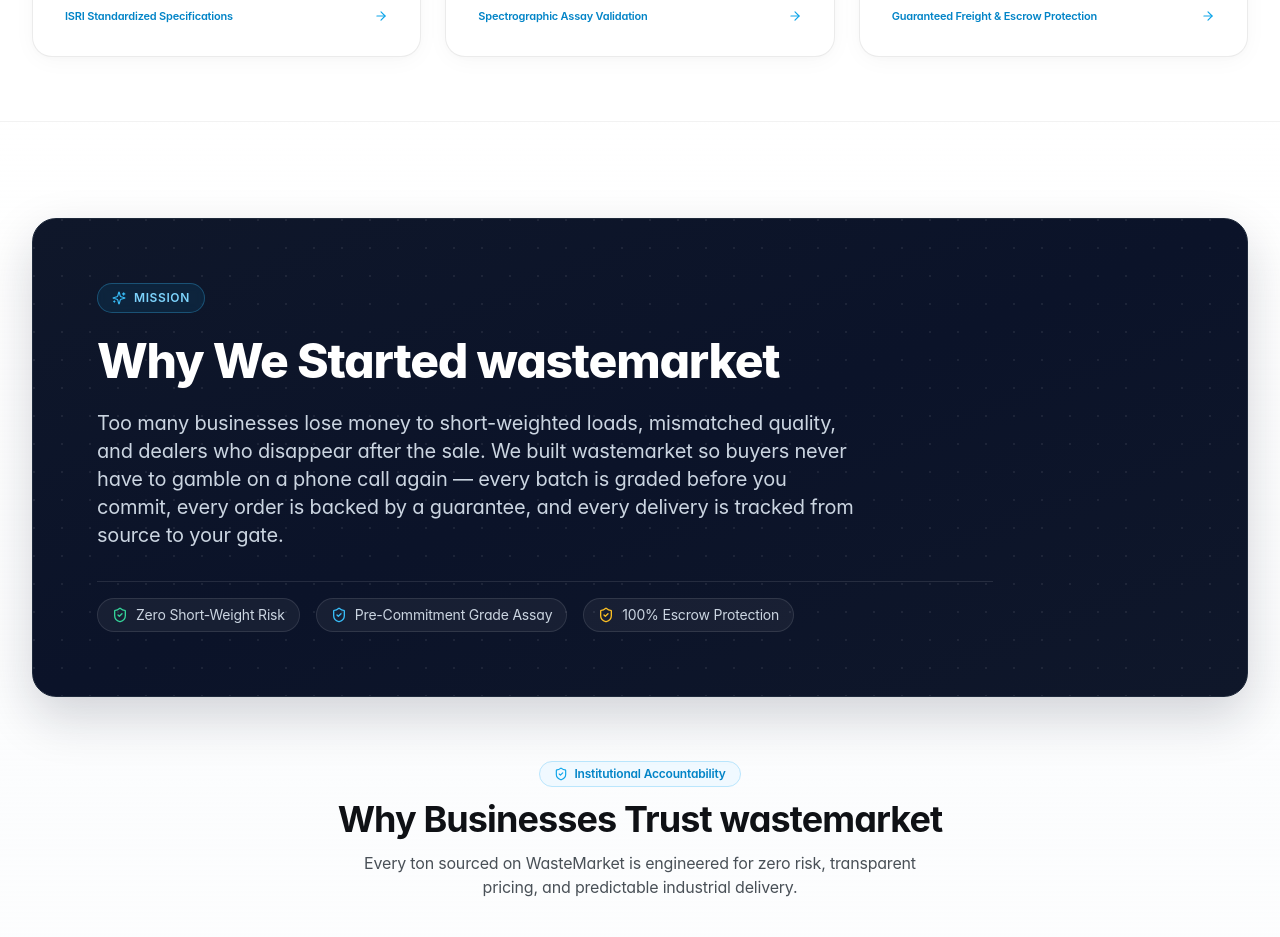
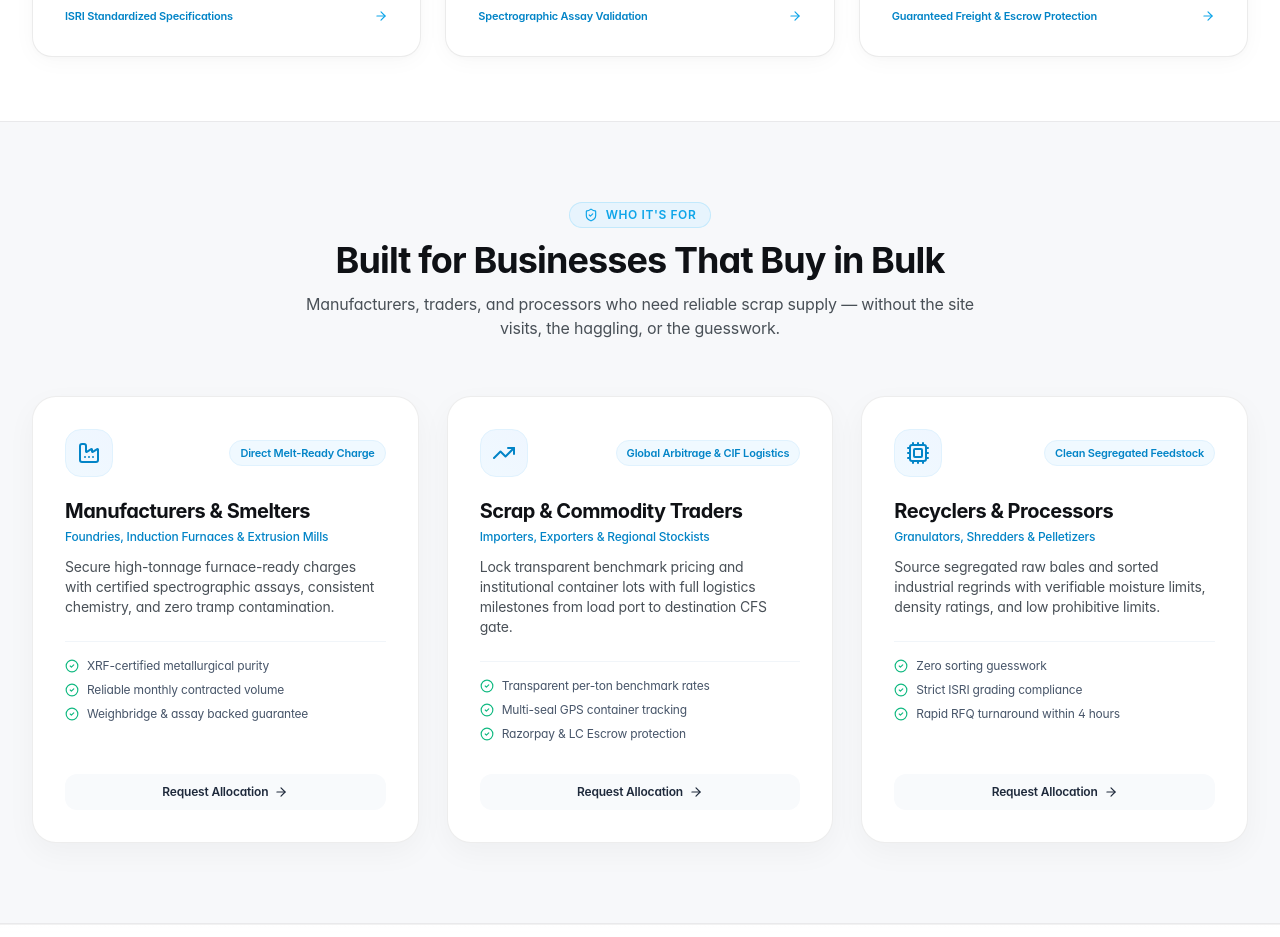
Before and after one commit to notSaiful/scrap-ai-marketplace, a React (Vite) app: page / in a window 1280 px wide. Shown: the part 1860-2797 px from the top of the page. Built offline with nearby package versions, Linux system fonts and the light colour scheme; a web font is replaced by a local one.

Commit message:
Add Who It's For section below How It Works

```diff
--- a/src/App.tsx
+++ b/src/App.tsx
@@ -5,6 +5,7 @@
 import { ImageMatchModal } from './components/ImageMatchModal';
 import { TrustStrip } from './components/TrustStrip';
 import { HowItWorks } from './components/HowItWorks';
+import { WhoItsFor } from './components/WhoItsFor';
 import { CategoriesPage } from './components/CategoriesPage';
 import { ScrapCard } from './components/ScrapCard';
 import { ProductDetailPage } from './components/ProductDetailPage';
@@ -425,6 +426,12 @@
             {/* How It Works (3 steps) */}
             <HowItWorks onOpenRFQ={() => handleOpenRFQ()} />
 
+            {/* Who It's For: Built for Businesses That Buy in Bulk */}
+            <WhoItsFor
+              onOpenRFQ={() => handleOpenRFQ()}
+              onExploreCatalog={() => handleOpenCategoriesPage('all')}
+            />
+
             {/* Mission & Why Businesses Trust wastemarket Section */}
             <MarketlyMissionSection
               onOpenRFQ={() => handleOpenRFQ()}
--- /dev/null
+++ b/src/components/WhoItsFor.tsx
@@ -0,0 +1,120 @@
+import React from 'react';
+import { Factory, TrendingUp, Cpu, ArrowRight, ShieldCheck, CheckCircle2 } from 'lucide-react';
+
+interface WhoItsForProps {
+  onOpenRFQ?: () => void;
+  onExploreCatalog?: () => void;
+}
+
+export const WhoItsFor: React.FC<WhoItsForProps> = ({ onOpenRFQ, onExploreCatalog }) => {
+  const targetSegments = [
+    {
+      title: 'Manufacturers & Smelters',
+      subtitle: 'Foundries, Induction Furnaces & Extrusion Mills',
+      description:
+        'Secure high-tonnage furnace-ready charges with certified spectrographic assays, consistent chemistry, and zero tramp contamination.',
+      icon: Factory,
+      highlight: 'Direct Melt-Ready Charge',
+      benefits: ['XRF-certified metallurgical purity', 'Reliable monthly contracted volume', 'Weighbridge & assay backed guarantee'],
+    },
+    {
+      title: 'Scrap & Commodity Traders',
+      subtitle: 'Importers, Exporters & Regional Stockists',
+      description:
+        'Lock transparent benchmark pricing and institutional container lots with full logistics milestones from load port to destination CFS gate.',
+      icon: TrendingUp,
+      highlight: 'Global Arbitrage & CIF Logistics',
+      benefits: ['Transparent per-ton benchmark rates', 'Multi-seal GPS container tracking', 'Razorpay & LC Escrow protection'],
+    },
+    {
+      title: 'Recyclers & Processors',
+      subtitle: 'Granulators, Shredders & Pelletizers',
+      description:
+        'Source segregated raw bales and sorted industrial regrinds with verifiable moisture limits, density ratings, and low prohibitive limits.',
+      icon: Cpu,
+      highlight: 'Clean Segregated Feedstock',
+      benefits: ['Zero sorting guesswork', 'Strict ISRI grading compliance', 'Rapid RFQ turnaround within 4 hours'],
+    },
+  ];
+
+  return (
+    <section className="relative py-16 sm:py-20 bg-[#F7F8FA] border-y border-black/[0.06] overflow-hidden">
+      {/* Background ambient gradient glow */}
+      <div className="absolute top-1/2 left-1/2 -translate-x-1/2 -translate-y-1/2 w-[700px] h-[350px] bg-sky-200/25 rounded-full blur-3xl pointer-events-none -z-10" />
+
+      <div className="max-w-7xl mx-auto px-4 sm:px-6 lg:px-8">
+        {/* Section Header */}
+        <div className="text-center max-w-3xl mx-auto mb-12 sm:mb-14">
+          <div className="inline-flex items-center space-x-2 text-xs font-semibold text-[#0ea5e9] mb-3 uppercase tracking-wider bg-sky-100/70 border border-sky-200/80 px-3.5 py-1 rounded-full">
+            <ShieldCheck className="w-3.5 h-3.5 text-[#0ea5e9]" />
+            <span>Who It's For</span>
+          </div>
+
+          {/* Exact User Requested Copy */}
+          <h2 className="text-2xl sm:text-4xl font-bold tracking-tight text-[#0f1115] mb-3">
+            Built for Businesses That Buy in Bulk
+          </h2>
+          <p className="text-sm sm:text-base text-[#495057] font-normal leading-relaxed max-w-2xl mx-auto">
+            Manufacturers, traders, and processors who need reliable scrap supply — without the site visits, the haggling, or the guesswork.
+          </p>
+        </div>
+
+        {/* 3 Audience Cards */}
+        <div className="grid grid-cols-1 md:grid-cols-3 gap-6 sm:gap-7">
+          {targetSegments.map((seg, idx) => {
+            const Icon = seg.icon;
+            return (
+              <div
+                key={idx}
+                className="bg-white rounded-3xl p-7 sm:p-8 border border-black/[0.07] shadow-[0_10px_30px_rgba(0,0,0,0.04)] hover:shadow-[0_16px_40px_rgba(0,0,0,0.08)] hover:border-sky-300/80 transition-all flex flex-col justify-between group"
+              >
+                <div>
+                  {/* Top Row: Icon + Badge */}
+                  <div className="flex items-center justify-between mb-5">
+                    <div className="w-12 h-12 rounded-2xl bg-gradient-to-tr from-sky-50 to-blue-50 border border-sky-100 flex items-center justify-center text-[#0284c7] group-hover:scale-105 group-hover:bg-[#0284c7] group-hover:text-white transition-all shadow-2xs">
+                      <Icon className="w-6 h-6 transition-colors" />
+                    </div>
+                    <span className="text-[11px] font-semibold text-[#0284c7] bg-sky-50 border border-sky-100 px-2.5 py-1 rounded-full">
+                      {seg.highlight}
+                    </span>
+                  </div>
+
+                  {/* Title & Subtitle */}
+                  <h3 className="text-lg sm:text-xl font-bold text-[#0f1115] tracking-tight mb-1">
+                    {seg.title}
+                  </h3>
+                  <div className="text-xs text-[#0284c7] font-medium mb-3">
+                    {seg.subtitle}
+                  </div>
+
+                  <p className="text-xs sm:text-sm text-[#495057] leading-relaxed mb-6 font-normal">
+                    {seg.description}
+                  </p>
+
+                  {/* Feature Checklist */}
+                  <ul className="space-y-2 mb-6 pt-4 border-t border-slate-100">
+                    {seg.benefits.map((b, bi) => (
+                      <li key={bi} className="flex items-center text-xs text-slate-600 gap-2">
+                        <CheckCircle2 className="w-3.5 h-3.5 text-emerald-500 shrink-0" />
+                        <span>{b}</span>
+                      </li>
+                    ))}
+                  </ul>
+                </div>
+
+                {/* Card Action */}
+                <button
+                  onClick={onOpenRFQ}
+                  className="w-full mt-2 py-2.5 px-4 rounded-xl bg-slate-50 hover:bg-[#0284c7] hover:text-white text-slate-800 text-xs font-semibold flex items-center justify-center gap-1.5 transition-all group/btn cursor-pointer"
+                >
+                  <span>Request Allocation</span>
+                  <ArrowRight className="w-3.5 h-3.5 group-hover/btn:translate-x-1 transition-transform" />
+                </button>
+              </div>
+            );
+          })}
+        </div>
+      </div>
+    </section>
+  );
+};
```
